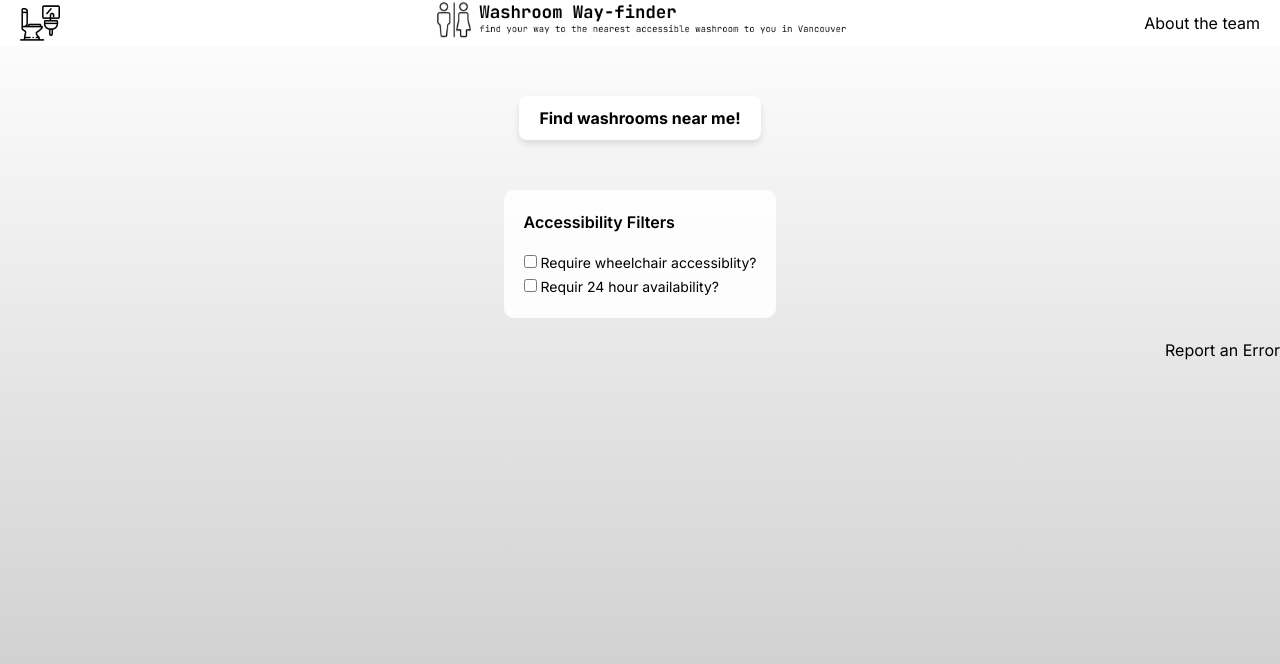
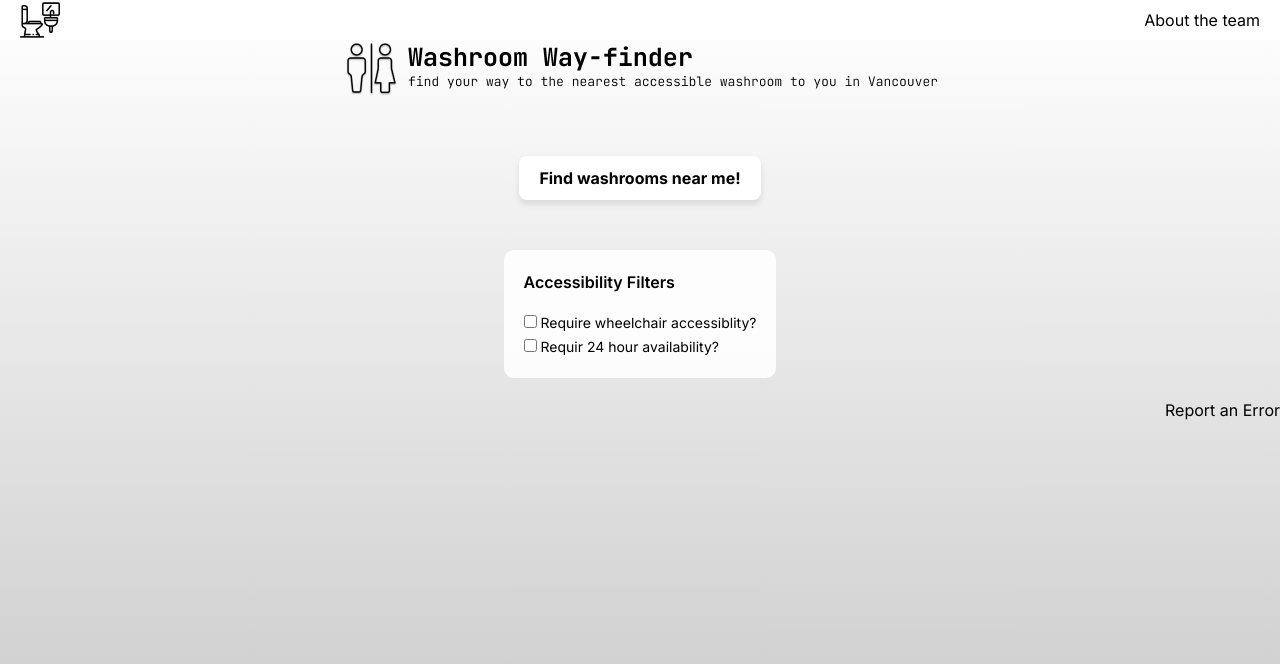
Before and after one commit to DoiBoi/nwPlus-Project, a Next.js app: page / in a window 1280 px wide. Shown: the top 664 px of the page. Built offline with nearby package versions, Linux system fonts and the light colour scheme.

Commit message:
general ui update

```diff
--- a/src/app/navbar.js
+++ b/src/app/navbar.js
@@ -13,8 +13,7 @@ const Navbar = () => {
 
                 {/* Title */}
                 <div className="flex basis-1/3 items-center justify-center">
-                    <img src="/header_new.png" />
-
+                    {/* <img src="/header_new.png" /> */}
                 </div>
 
                 {/* Extra links */}
--- a/src/app/page.js
+++ b/src/app/page.js
@@ -20,8 +20,12 @@ export default function Home() {
         {/* logo, title, about the team */}
         <Navbar />
 
+
+
         {!showMap && (
           <form className="flex flex-col items-center justify-center h-full" onSubmit={handleButtonClick}>
+            <img className='mt-15' src="/header_new.png" />
+
             <div className='flex justify-center'>
               <input
                 id="big-button"
@@ -72,7 +76,10 @@ export default function Home() {
           </form>
         )}
 
-        {showMap && <Map filterWheelchair={wheelAccess} filter24h={twentyFourHour} />}
+        {showMap && <div className="flex flex-col items-center justify-center h-full">
+          <img className='mt-15' src="/header_new.png" />
+          <Map filterWheelchair={wheelAccess} filter24h={twentyFourHour} className="mt-10 bt-10" />
+        </div>}
 
         {/* extra options (eg. report an error) */}
         <div className="flex h-[15%] w-[15%] justify-end ml-auto mr-0">
```
